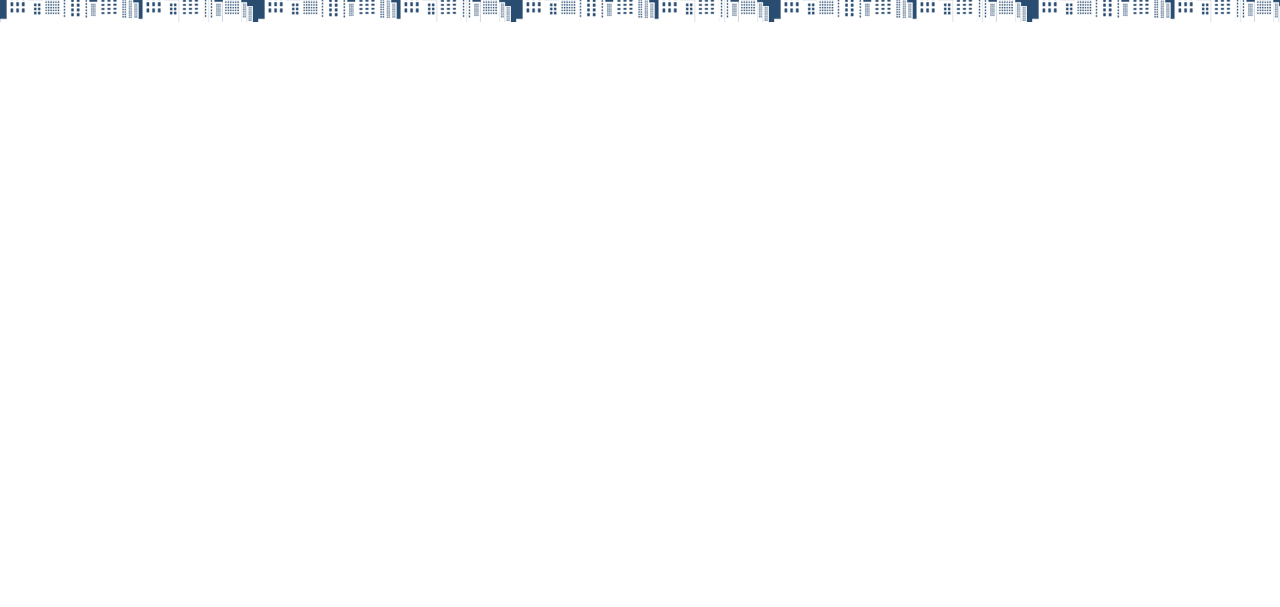
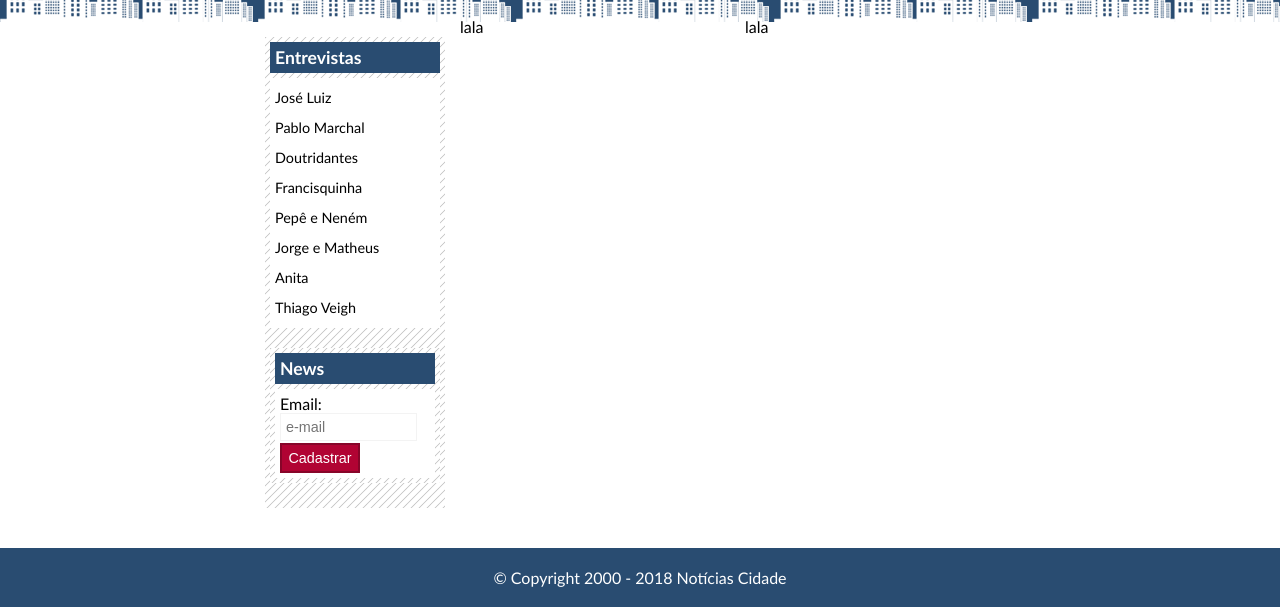
Before and after one commit to heliowesley1/noticias-cidade, a plain HTML site: page index.html in a window 1280 px wide. Shown: the part 207-814 px from the top of the page. Drawn offline with Linux system fonts and the light colour scheme.

Commit message:
Barra Lateral.
Aqui eu terminei a barra lateral da pagina index.

```diff
--- a/css/style.css
+++ b/css/style.css
@@ -7,12 +7,16 @@ body {
     font-family: 'Trebuchet MS', Helvetica, sans-serif;
     background: #fff url(../imagens/fundo.png) repeat-x;
 }
-
+body.home nav a#home, body.brasil nav a#brasil, body.internacional nav a#internacional,
+body.fotos nav a#fotos {
+    color: #fff;
+    background: #de003e;
+    cursor: text;
+}
 main {
     width: 750px;
     margin: 0 auto;
 }
-
 header {
     margin-bottom: 40px;
     padding-top: 25px;
@@ -51,9 +55,95 @@ nav li {
     float: left;
 }
 
-body.home nav a#home, body.brasil nav a#brasil, body.internacional nav a#internacional,
-body.fotos nav a#fotos {
+article {
+    margin-top: 130px;
+}
+
+#tres-colunas #primario {
+    width: 270px;
+    float: left;
+    margin: 0 0 20px 195px;
+}
+
+#duas-colunas #primario {
+    width: 555px;
+    float: left;
+    margin: 0 0 20px 195px;
+}
+#uma-coluna #primario {
+    width: 750px;
+    margin: 0 0 20px 0;
+}
+
+#secundario {
+    width: 270px;
+    float: left;
+    margin: 0 0 20px 15px;
+}
+
+#lateral {
+    width: 180px;
+    float: left;
+    margin: 0 0 20px -750px;
+}
+.caixa {
+    background: #f3f3f3 url(../imagens/fundo-caixa.png);
+    margin: 20px 0;
+    padding: 5px;
+}
+
+.caixa-conteudo {
+    background: #fff;
+    padding: 5px;
+    margin-top: 5px;
+}
+.caixa-conteudo ul {
+    list-style: none;
+}
+.caixa-conteudo a {
+    color: #000;
+    text-decoration: none;
+    font-size: 0.9em;
+    line-height: 30px;
+    display: block;
+}
+.caixa-conteudo a:hover{
+    background: #f9f9f9 url(../imagens/marcador.png) no-repeat left center;
+    color: #a1a1a1;
+    padding-left: 20px;
+}
+.caixa-conteudo label {
+
+    background: #fff;
+    display: block;
+    cursor: pointer;
+}
+.caixa-conteudo input {
+    padding: 5px;
+    width: 125px;
+    font-size: 0.9em;
+    background-color: #fff;
+    border: 1px solid #f3f3f3;
+}
+input.submit {
+    margin-top: 2px;
+    width: 80px;
     color: #fff;
-    background: #de003e;
-    cursor: text;
+    background-color: #b10333;
+    border: 2px solid #870529;
 }
+h2 {
+    background: #294c71;
+    color: #fff;
+    font-size: 1.1em;
+    padding: 5px;
+}
+
+footer {
+    clear: both;
+    text-align: center;
+    background: #294c71;
+    padding: 20px;
+    margin: 0 auto;
+    color: #fff;
+}
--- a/index.html
+++ b/index.html
@@ -7,14 +7,13 @@
     <link rel="stylesheet" href="css/style.css">
     <link rel="shortcut icon" href="imagens/logo.png" type="image/x-icon">
 </head>
-<body class="home">
+
+<body id="tres-colunas" class="home">
     <main>
-
         <header>
             <img src="imagens/detalhe-topo.png" alt="mapa do brasil feito com bolinhas" class="detalhe-logo">
             <img src="imagens/logo.png" alt="logo do site noticias da cidade">
         </header>
-
         <nav>
             <ul>
                 <li><a id="home" class="primeiro" href="index.html">Home</a></li>
@@ -26,13 +25,43 @@
                 <li><a id="fotos" href="fotos.html">Fotos</a></li>
             </ul>
         </nav>
-        <section>
-
-        </section>
-
-        <footer>
-
-        </footer>
+        <article>
+            <section id="primario"><p>lala</p></section>
+            <section id="secundario"><p>lala</p></section>
+            <section id="lateral">
+                <div class="caixa">
+                    <h2>Entrevistas</h2>
+                    <div class="caixa-conteudo">
+                            <ul>
+                                <li><a href="#">José Luiz</a></li>
+                                <li><a href="#">Pablo Marchal</a></li>
+                                <li><a href="#">Doutridantes</a></li>
+                                <li><a href="#">Francisquinha</a></li>
+                                <li><a href="#">Pepê e Neném</a></li>
+                                <li><a href="#">Jorge e Matheus</a></li>
+                                <li><a href="#">Anita</a></li>
+                                <li><a href="#">Thiago Veigh</a></li>
+                            </ul>
+                    </div>
+                    <div class="caixa">
+                        <h2>News</h2>
+                    <div  class="caixa-conteudo">
+                            <form>
+                                <div>
+                                    <label for="email">Email:</label>
+                                    <input type="text" id="email" name="email" placeholder="e-mail">
+                                </div>
+                                <div>
+                                    <input class="submit" type="submit" value="Cadastrar">
+                                </div>
+                            </form>
+                    </div>
+                </div>
+            </section>
+        </article>
     </main>
+    <footer>
+        &copy; Copyright 2000 - 2018 Notícias Cidade
+    </footer>
 </body>
 </html>
```
Also changed, not shown: brasil.html (+8 -1 lines), fotos.html (+9 -1 lines).
